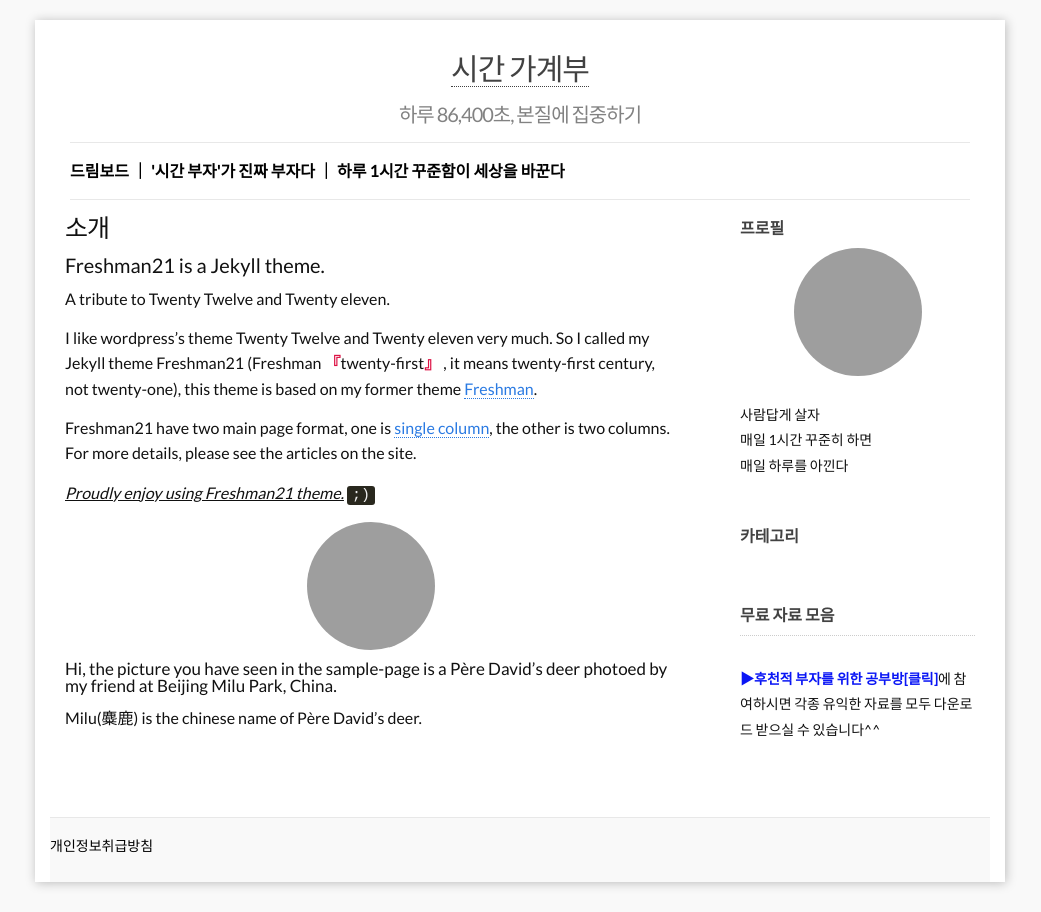
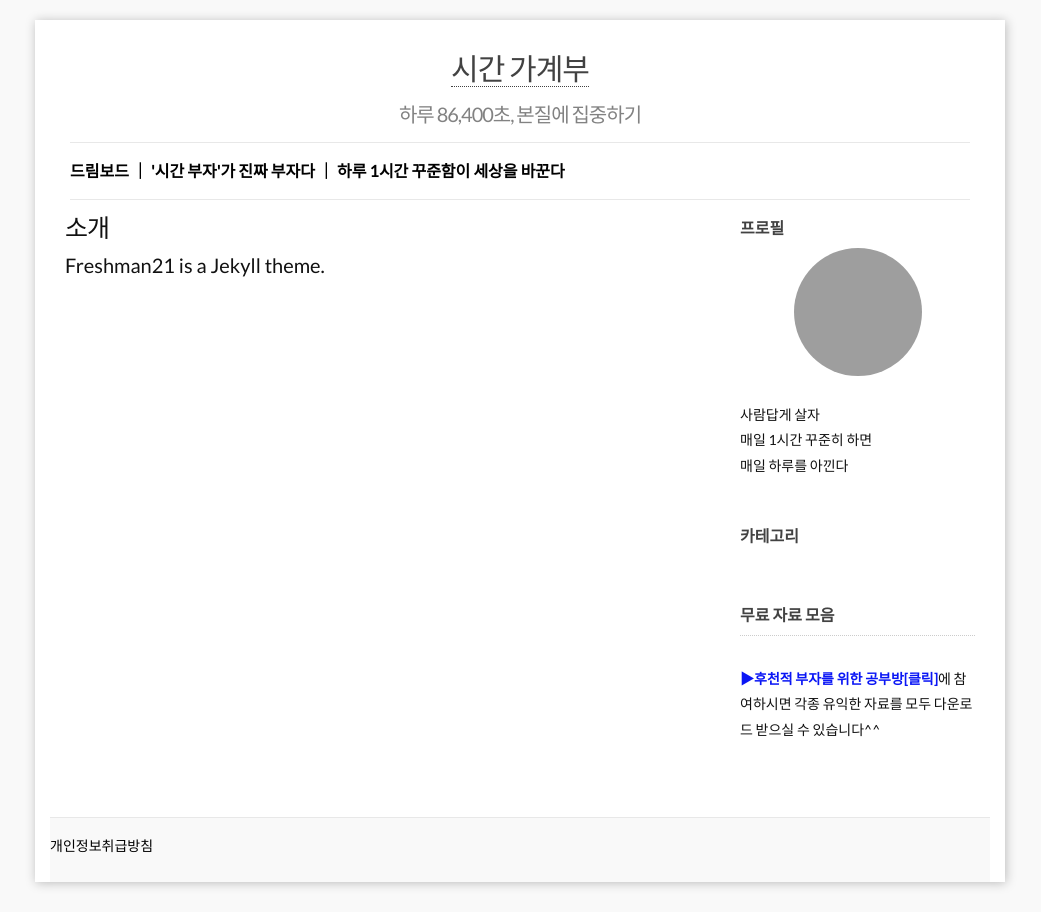
Before and after one commit to leevra/self-management.leeseungju.com, a Jekyll site: the page built from b_about.md, in a window 1280 px wide. Shown: the whole page, without its empty margins (120-1161 px from the left). Built offline with Jekyll 4.4.1, drawn with Linux system fonts in a browser that asks for light colours; comment, search, counter and statistics services are not loaded; grey boxes are pictures that could not be loaded.

Commit message:
Update b_about.md

```diff
--- a/b_about.md
+++ b/b_about.md
@@ -7,18 +7,3 @@
 
 
 ### Freshman21 is a Jekyll theme.
-
-A tribute to Twenty Twelve and Twenty eleven.
-
-I like wordpress's theme Twenty Twelve and Twenty eleven very much.
-So I called my Jekyll theme Freshman21 (Freshman <q>twenty-first</q> , it means twenty-first century, not twenty-one), this theme is based on my former theme [Freshman](https://github.com/yulijia/freshman/).
-
-Freshman21 have two main page format, one is [single column](http://yulijia.net/en/  "see demo"), the other is two columns. For more details, please see the articles on the site.
-
-<cite>Proudly enjoy using Freshman21 theme.</cite> <code>;)</code>
-
-![麋鹿](https://i.imgur.com/Mdc4szJl.jpg){: .img-about}
-
-#### Hi, the picture you have seen in the sample-page is a Père David's deer photoed by my friend at Beijing Milu Park, China.
-
-Milu(麋鹿) is the chinese name of Père David's deer.
```
